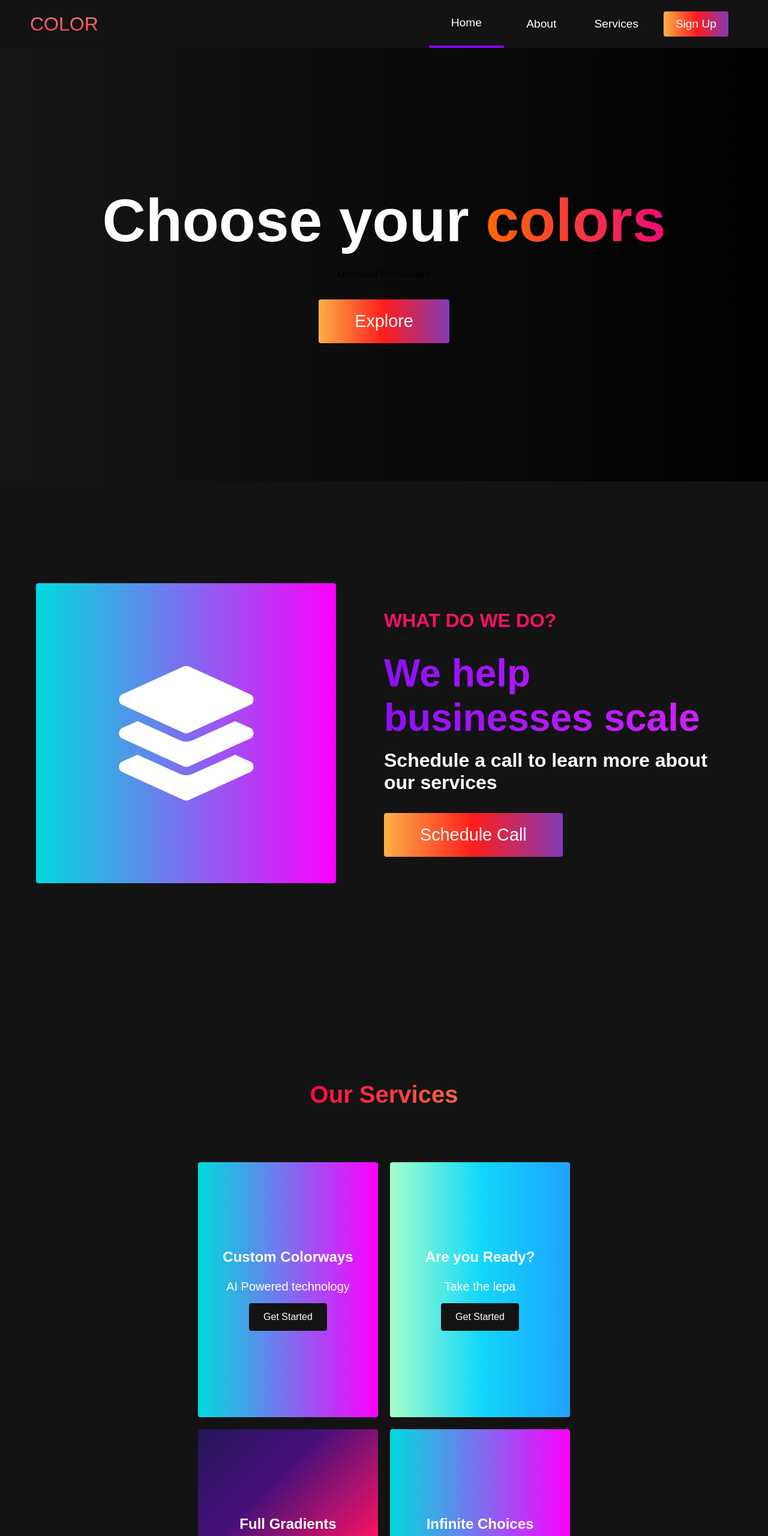
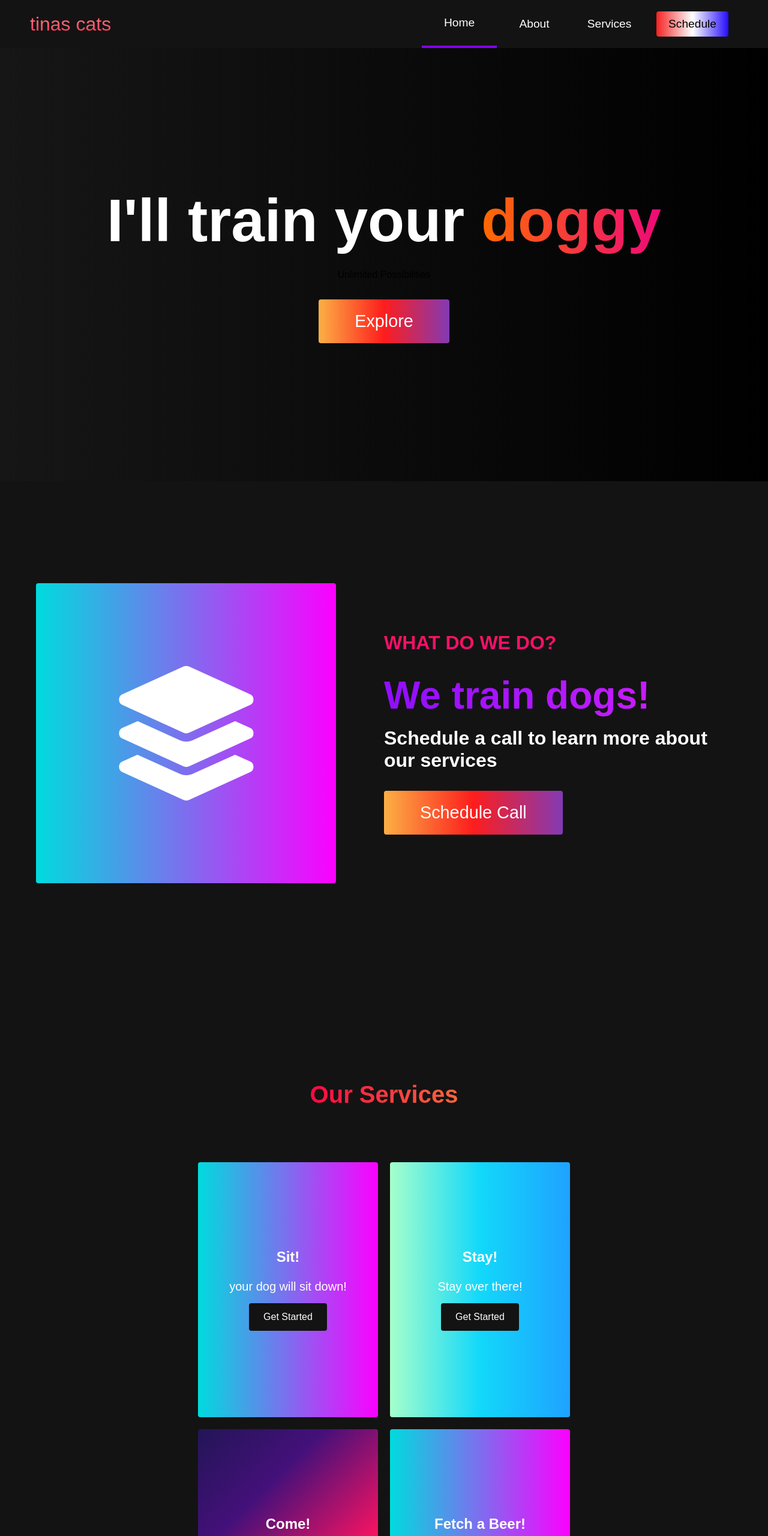
Before and after one commit to garrettmemmer/dogTrainingWebsite, a plain HTML site: page index.html in a window 1280 px wide. Shown: the top 2560 px of the page at 60% size. Drawn offline with Linux system fonts and the light colour scheme.

Commit message:
made it more dog oriented

```diff
--- a/index.html
+++ b/index.html
@@ -3,7 +3,7 @@
     <head>
         <meta charset="UTF-8" />
         <meta name="viewport" content="width=device-width, initial-scale=1.0" />
-        <title>Scroll Website</title>
+        <title>Dawgz</title>
         <link rel="stylesheet" href="main.css" />
         <link
         rel="stylesheet"
@@ -18,7 +18,7 @@
         <!-- NavBar Section -->
         <nav class="navbar">
             <div class="navbar__container">
-                <a href="#home" id="navbar__logo">COLOR</a>
+                <a href="#home" id="navbar__logo">tinas cats</a>
                 <div class="navbar__toggle" id="mobile-menu">
                     <span class="bar"></span>
                     <span class="bar"></span>
@@ -34,8 +34,9 @@
                     <li class="navbar__item">
                         <a href="#services" class="navbar__links" id="services-page">Services</a>
                     </li>
+                    <!-- change this stuff to schedule -->
                     <li class="navbar__btn">
-                        <a href="#sign-up" class="button" id="signup">Sign Up</a>
+                        <a href="#sign-up" class="button" id="signup">Schedule</a>
                     </li>
                 </ul>
             </div>
@@ -44,7 +45,7 @@
         <!-- Hero Section -->
         <div class="hero" id="home">
             <div class="hero__container">
-                <h1 class="hero__heading">Choose your <span>colors</span></h1>
+                <h1 class="hero__heading">I'll train your <span>doggy</span></h1>
                 <p class="hero_description">Unlimited Possibilities</p>
                 <button class="main__btn"><a href="#">Explore</a></button>
             </div>
@@ -58,7 +59,7 @@
               </div>
               <div class="main__content">
                 <h1>What do we do?</h1>
-                <h2>We help businesses scale</h2>
+                <h2>We train dogs!</h2>
                 <p>Schedule a call to learn more about our services</p>
                 <button class="main__btn"><a href="#">Schedule Call</a></button>
               </div>
@@ -70,23 +71,23 @@
             <h1>Our Services</h1>
             <div class="services__wrapper">
                 <div class="services__card">
-                    <h2>Custom Colorways</h2>
-                    <p>AI Powered technology</p>
+                    <h2>Sit!</h2>
+                    <p>your dog will sit down!</p>
                     <div class="services__btn"><button>Get Started</button></div>
                   </div>
                   <div class="services__card">
-                    <h2>Are you Ready?</h2>
-                    <p>Take the lepa</p>
+                    <h2>Stay!</h2>
+                    <p>Stay over there!</p>
                     <div class="services__btn"><button>Get Started</button></div>
                   </div>
                   <div class="services__card">
-                    <h2>Full Gradients</h2>
-                    <p>100 Combinations</p>
+                    <h2>Come!<h2>
+                    <p>get over here!</p>
                     <div class="services__btn"><button>Get Started</button></div>
                   </div>
                   <div class="services__card">
-                    <h2>Infinite Choices</h2>
-                    <p>1000's of colors</p>
+                    <h2>Fetch a Beer!</h2>
+                    <p>i wish!</p>
                     <div class="services__btn"><button>Get Started</button></div>
                 </div>
             </div>
--- a/main.css
+++ b/main.css
@@ -86,8 +86,8 @@
   border-radius: 4px;
   background: #833ab4;
   background: -webkit-linear-gradient(to right, #fcb045, #fd1d1d, #833ab4);
-  background: linear-gradient(to right, #fcb045, #fd1d1d, #833ab4);
-  color: #fff;
+  background: linear-gradient(to right, #f72121, #ffffff, #240cfa);
+  color: rgb(0, 0, 0);
   transition: all 0.3s ease;
 }
 
```
